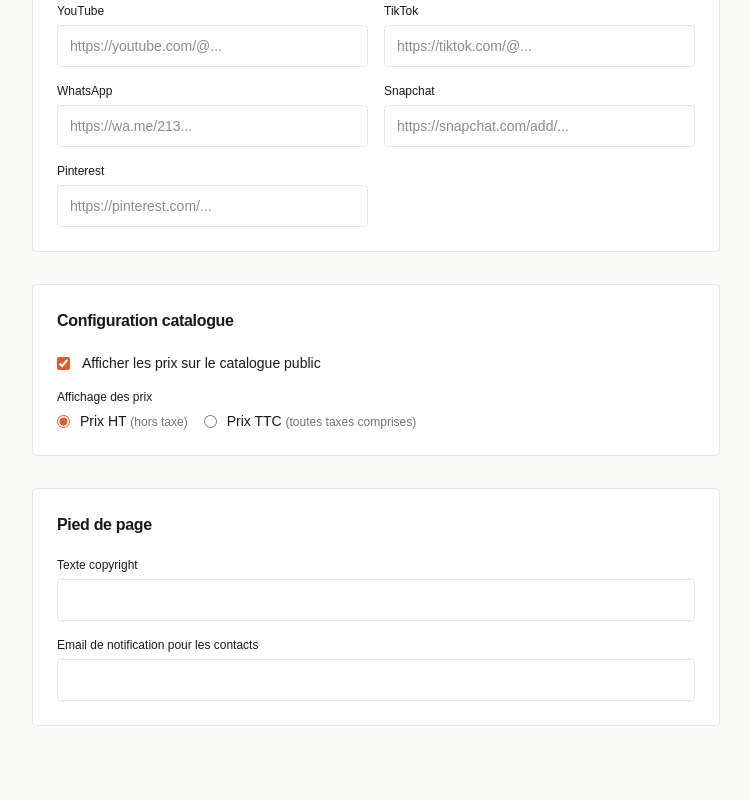
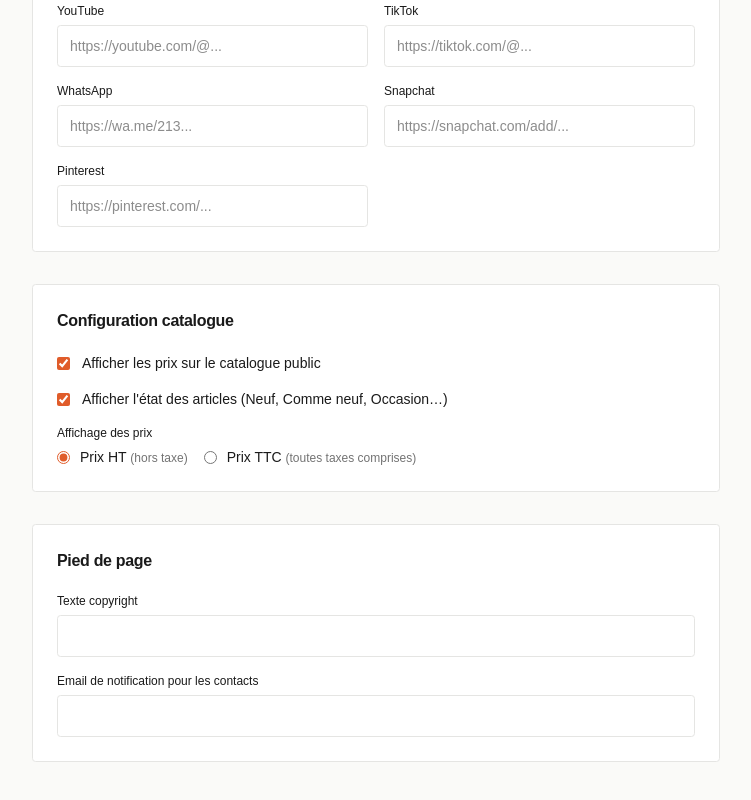
Before and after one commit to SlimaneLAMI/stockalerte, a Next.js app: page /admin/parametres in a window 1280 px wide. Shown: the part 913-1713 px from the top of the page, without its empty margins (248-999 px from the left). Before the commit the page ends 1679 px from the top, so only its background shows below. Built offline with nearby package versions, Linux system fonts and the light colour scheme; no server answers; the database is empty; sample sign-in values are in the browser's storage; a web font is replaced by a local one.

Commit message:
feat: option admin pour afficher/masquer l'état des articles dans le catalogue

```diff
--- a/app/admin/parametres/page.js
+++ b/app/admin/parametres/page.js
@@ -27,6 +27,7 @@ export default function ParametresPage() {
     social_whatsapp: '', social_snapchat: '', social_pinterest: '',
     show_prices: true,
     price_mode: 'HT',
+    show_condition: true,
   });
   const [saving, setSaving] = useState(false);
 
@@ -149,6 +150,16 @@ export default function ParametresPage() {
             <span className="text-sm" style={{ color: 'var(--foreground)' }}>Afficher les prix sur le catalogue public</span>
           </label>
 
+          <label className="flex items-center gap-3 cursor-pointer">
+            <input
+              type="checkbox"
+              checked={settings.show_condition !== false}
+              onChange={e => setSettings(p => ({ ...p, show_condition: e.target.checked }))}
+              className="accent-[var(--orange)]"
+            />
+            <span className="text-sm" style={{ color: 'var(--foreground)' }}>Afficher l'état des articles (Neuf, Comme neuf, Occasion…)</span>
+          </label>
+
           <div>
             <p className={label} style={labelStyle}>Affichage des prix</p>
             <div className="flex gap-4 mt-1">
--- a/components/public/ProductCard.js
+++ b/components/public/ProductCard.js
@@ -71,6 +71,7 @@ export default function ProductCard({ product, onQuickView, onImageLoad }) {
   const mainImage = cloudinaryUrl(rawImage, { width: 600, height: 450 });
 
   const showPrice = s.show_prices !== false && product.priceVisible && product.price;
+  const showCondition = s.show_condition !== false;
   const hasPromo = showPrice && product.salePrice && product.salePrice < product.price;
   const discount = hasPromo ? Math.round((1 - product.salePrice / product.price) * 100) : 0;
 
@@ -164,7 +165,7 @@ export default function ProductCard({ product, onQuickView, onImageLoad }) {
         <div className="mt-auto flex items-center justify-between pt-4 border-t border-[var(--border)]">
           <div>
             <AvailabilityBadge status={product.availability} />
-            {product.condition && <ConditionBadge condition={product.condition} />}
+            {showCondition && product.condition && <ConditionBadge condition={product.condition} />}
 
             {showPrice && (
               hasPromo ? (
```
